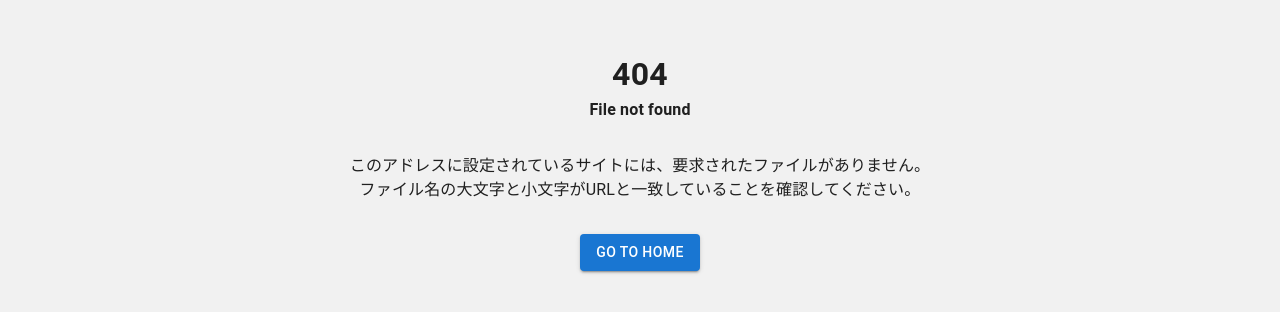
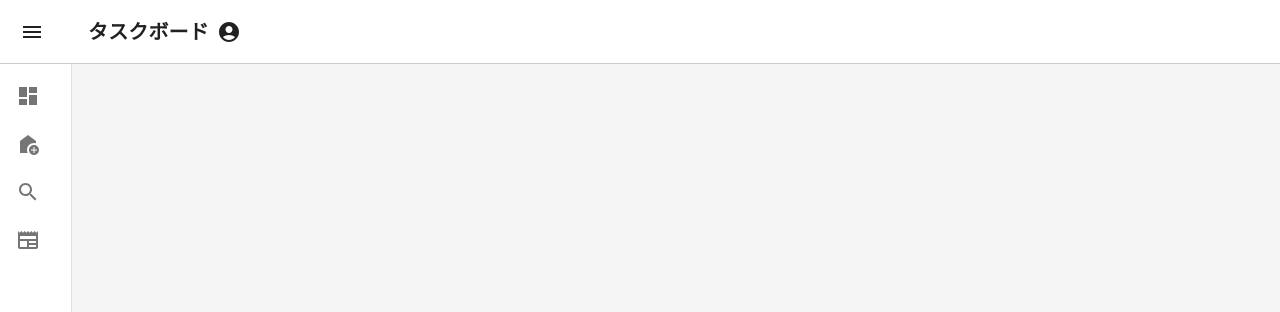
Before and after one commit to shtk0119/Portfolio, a Next.js app: page /test in a window 1280 px wide. Before the commit this address had no page. Shown: the top 312 px of the page. Built offline with nearby package versions, Linux system fonts and the light colour scheme.

Commit message:
header component under development

```diff
--- a/src/components/Header.tsx
+++ b/src/components/Header.tsx
@@ -1,6 +1,7 @@
 import * as React from 'react';
-import { Avatar, Box, Divider, Drawer, IconButton, Link, List, ListItem, ListItemButton, ListItemIcon, ListItemText, Popper, styled, Toolbar, Typography } from '@mui/material';
+import { Avatar, Box, Divider, IconButton, Link, List, ListItem, ListItemButton, ListItemIcon, ListItemText, Popper, styled, Toolbar, Typography } from '@mui/material';
 import MuiAppBar, { AppBarProps as MuiAppBarProps } from '@mui/material/AppBar';
+import MuiDrawer from '@mui/material/Drawer';
 import { AccountCircle, ChevronLeft, Logout, Menu, Person, Settings } from '@mui/icons-material';
 import { ListItems } from './ListItems';
 
@@ -28,6 +29,32 @@ const AppBar = styled(MuiAppBar, {
   }),
 }));
 
+const Drawer = styled(MuiDrawer, { shouldForwardProp: (prop) => prop !== 'open' })(
+  ({ theme, open }) => ({
+    '& .MuiDrawer-paper': {
+      position: 'relative',
+      whiteSpace: 'nowrap',
+      width: drawerWidth,
+      transition: theme.transitions.create('width', {
+        easing: theme.transitions.easing.sharp,
+        duration: theme.transitions.duration.enteringScreen,
+      }),
+      boxSizing: 'border-box',
+      ...(!open && {
+        overflowX: 'hidden',
+        transition: theme.transitions.create('width', {
+          easing: theme.transitions.easing.sharp,
+          duration: theme.transitions.duration.leavingScreen,
+        }),
+        width: theme.spacing(7),
+        [theme.breakpoints.up('sm')]: {
+          width: theme.spacing(9),
+        },
+      }),
+    },
+  }),
+);
+
 const Header = ({ title }: { title: string }) => {
   const [menuOpen, setMenuOpen] = React.useState<boolean>(false);
   const [anchorEl, setAnchorEl] = React.useState<null | HTMLElement>(null);
@@ -36,6 +63,7 @@ const Header = ({ title }: { title: string }) => {
 
   const toggleDrawer = () => {
     setMenuOpen(!open);
+    console.log(menuOpen);
   }
 
   const handleClick = (event: React.MouseEvent<HTMLElement>) => {
@@ -47,19 +75,19 @@ const Header = ({ title }: { title: string }) => {
       <AppBar color='default' open={open} sx={{ boxShadow: 'none' }}>
         <Toolbar sx={{ backgroundColor: '#fff', borderBottom: '1px solid #00000033' }}>
           <IconButton
-            edge='start'
-            color='inherit'
-            aria-label='open drawer'
-            onClick={toggleDrawer}
-            sx={{
-              marginRight: '36px',
-              ...(open && { display: 'none' })
-            }}
-          >
+              edge="start"
+              color="inherit"
+              aria-label="open drawer"
+              onClick={toggleDrawer}
+              sx={{
+                marginRight: '36px',
+                ...(open && { display: 'none' }),
+              }}
+            >
             <Menu />
           </IconButton>
 
-          <Typography variant='h6' fontWeight='bold'>
+          <Typography variant='h6' fontWeight='bold' noWrap>
             {title}
           </Typography>
 
@@ -126,7 +154,8 @@ const Header = ({ title }: { title: string }) => {
             justifyContent: 'flex-end',
             px: [1],
             borderBottom: '1px solid #00000033',
-            }}>
+            }}
+        >
           <IconButton onClick={toggleDrawer}>
             <ChevronLeft />
           </IconButton>
@@ -135,6 +164,21 @@ const Header = ({ title }: { title: string }) => {
           {ListItems}
         </List>
       </Drawer>
+
+      <Box
+          component="main"
+          sx={{
+            backgroundColor: (theme) =>
+              theme.palette.mode === 'light'
+                ? theme.palette.grey[100]
+                : theme.palette.grey[900],
+            flexGrow: 1,
+            height: '100vh',
+            overflow: 'auto',
+          }}
+        >
+        <Toolbar />
+      </Box>
     </>
   )
 }
--- a/src/components/Taskboard.tsx
+++ b/src/components/Taskboard.tsx
@@ -186,7 +186,6 @@ const Taskboard = () => {
                 </Box>
               </Box>
             </Popper>
-
           </Toolbar>
         </AppBar>
 
--- /dev/null
+++ b/src/pages/test.tsx
@@ -0,0 +1,18 @@
+import Header from "../components/Header";
+import { styled, createTheme, ThemeProvider } from '@mui/material/styles';
+import { Box } from "@mui/material";
+
+
+const mdTheme = createTheme();
+
+const Test = () => {
+  return (
+    // <ThemeProvider theme={mdTheme}>
+      <Box display='flex'>
+        <Header title={'タスクボード'}/>
+      </Box>
+    // {/* </ThemeProvider> */}
+  )
+}
+
+export default Test;
```
